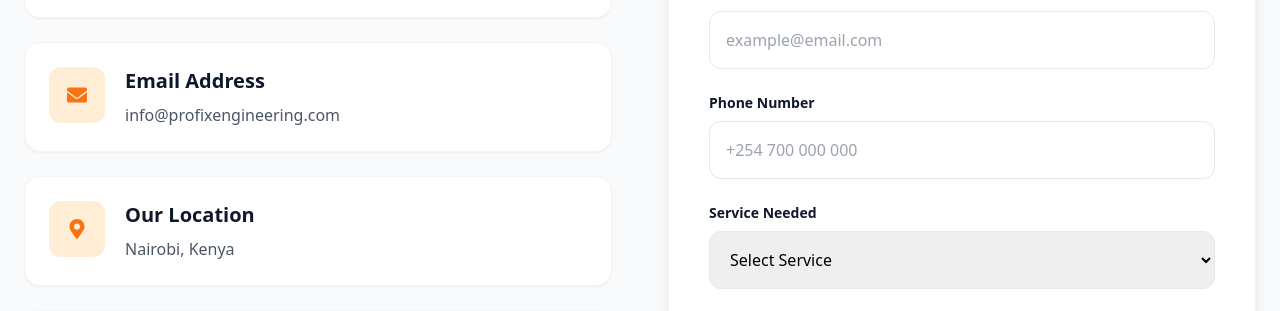
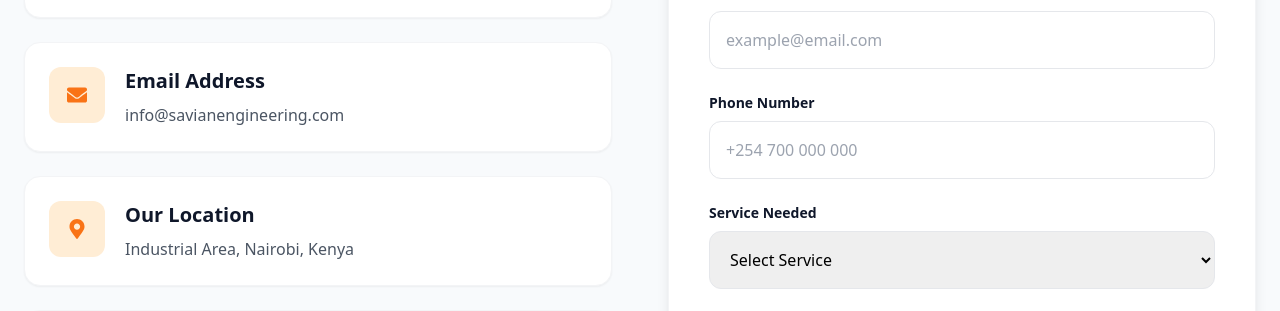
Before and after one commit to Kipkorir2017/Profix_web, a React (Create React App) app: page /contact in a window 1280 px wide. Shown: the part 908-1219 px from the top of the page. Built offline with nearby package versions, Linux system fonts and the light colour scheme; the HTML template or start-up script is replaced by a standard one.

Commit message:
add changes to contact page

```diff
--- a/src/pages/Contact.jsx
+++ b/src/pages/Contact.jsx
@@ -84,7 +84,7 @@ const Contact = () => {
                 </h3>
 
                 <p className="mt-2 text-gray-600">
-                  info@profixengineering.com
+                  info@savianengineering.com
                 </p>
               </div>
             </div>
@@ -101,7 +101,7 @@ const Contact = () => {
                 </h3>
 
                 <p className="mt-2 text-gray-600">
-                  Nairobi, Kenya
+                  Industrial Area, Nairobi, Kenya
                 </p>
               </div>
             </div>
```
